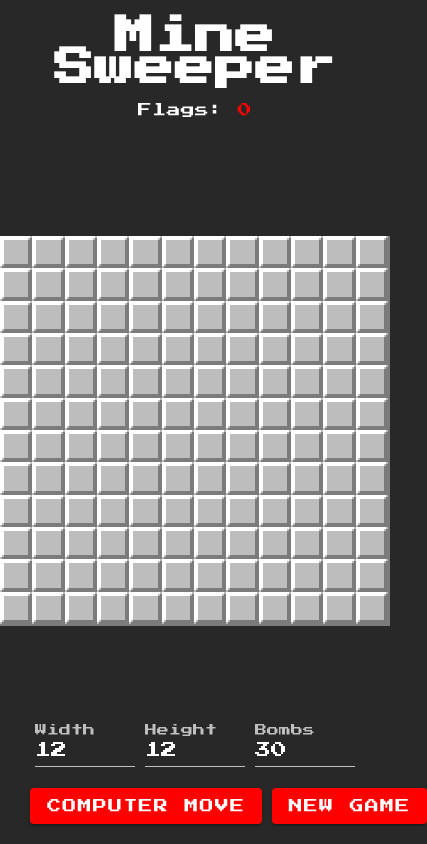
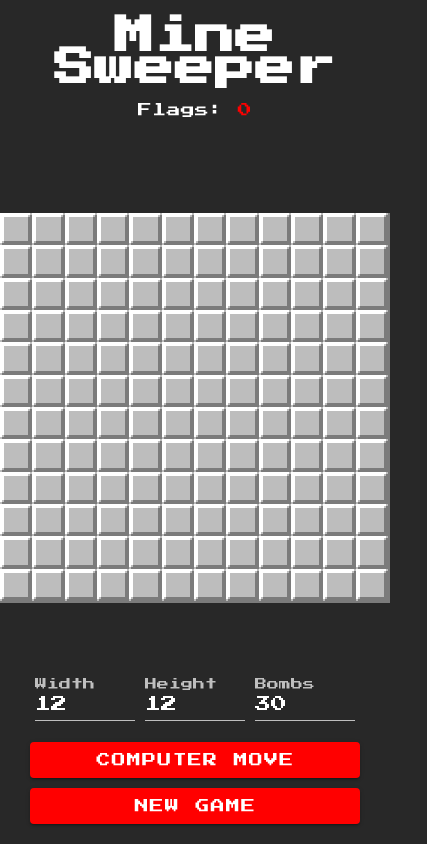
Before and after one commit to RuurdBijlsma/minesweeper, a Vue app: page /#/ in a window 390 px wide. Shown: the whole page, 427 px wide, since content can reach past the window. Built offline with nearby package versions, Linux system fonts and the light colour scheme.

Commit message:
Reduce amount of hint moves given for computer move click, fix buttons styling

```diff
--- a/src/components/MineSweeper.vue
+++ b/src/components/MineSweeper.vue
@@ -525,10 +525,23 @@
     .buttons {
         width: 100%;
         display: flex;
+        flex-direction: row;
     }
 
     .buttons > *:nth-child(2) {
         margin-left: 10px;
+        margin-top: 0;
+    }
+
+    @media (max-width: 522px) {
+
+        .buttons {
+            flex-direction: column;
+        }
+        .buttons > *:nth-child(2) {
+            margin-top: 10px;
+            margin-left:0;
+        }
     }
 
     .buttons > * {
```
